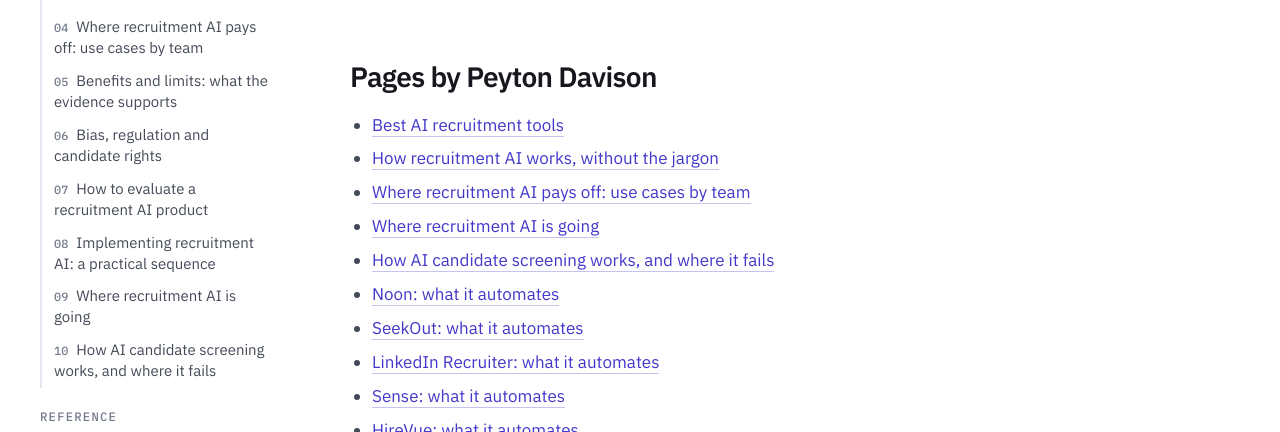
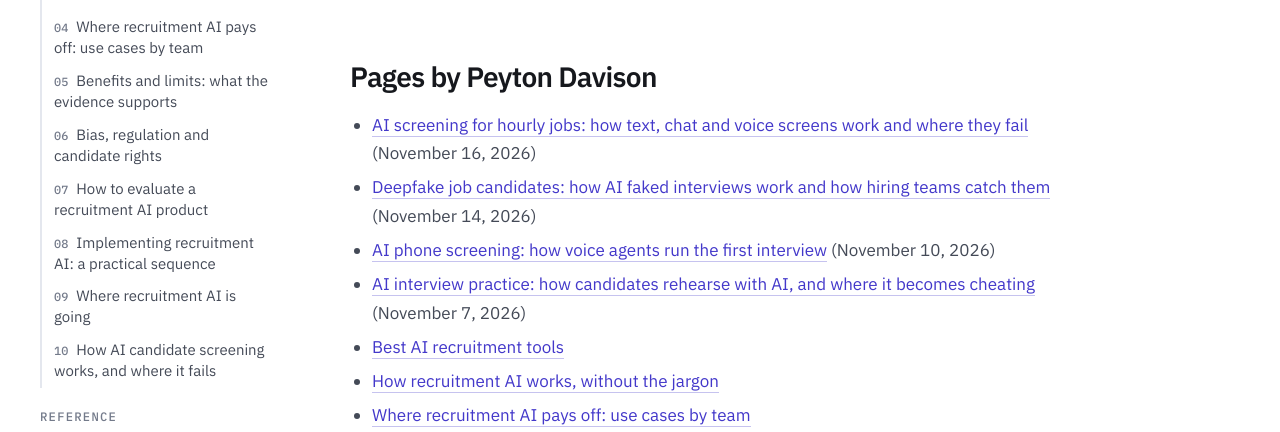
Before and after one commit to SourcingBench/recruitmentai-org, an Astro site: page /authors/peyton-davison in a window 1280 px wide. Shown: the part 319-751 px from the top of the page. Built offline with nearby package versions, Linux system fonts and the light colour scheme; Astro itself is replaced by a stand-in of ours.

Commit message:
List all bylined articles on writer pages, newest first (#37)
Co-authored-by: Devin AI <158243242+devin-ai-integration[bot]@users.noreply.github.com>

```diff
--- a/src/pages/authors/[slug].astro
+++ b/src/pages/authors/[slug].astro
@@ -1,14 +1,15 @@
 ---
 import Base from '../../layouts/Base.astro';
 import Toc from '../../components/Toc.astro';
-import { SITE_NAME, SITE_URL } from '../../data/site';
+import { SITE_NAME, SITE_URL, fmtDate } from '../../data/site';
+import explainers from '../../data/explainers.json';
 import chapters from '../../data/chapters.json';
 import vendors from '../../data/vendors.json';
 import { WRITERS, writerFor, personLd } from '../../data/writers';
-const ALL = [{ path: '/best-ai-recruitment-tools/', name: 'Best AI recruitment tools' }, ...chapters.map((c) => ({ path: `/guide/${c.slug}/`, name: c.title })), ...vendors.map((v) => ({ path: `/vendors/${v.slug}/`, name: `${v.name}: what it automates` }))];
+const ALL = [{ path: '/best-ai-recruitment-tools/', name: 'Best AI recruitment tools' }, ...chapters.map((c) => ({ path: `/guide/${c.slug}/`, name: c.title })), ...vendors.map((v) => ({ path: `/vendors/${v.slug}/`, name: `${v.name}: what it automates` })), ...(explainers as any[]).map((x) => ({ path: `/explainers/${x.slug}/`, name: x.title, date: x.date ?? x.updated }))] as { path: string; name: string; date?: string }[];
 export function getStaticPaths() { return WRITERS.map((w) => ({ params: { slug: w.slug }, props: { w } })); }
 const { w } = Astro.props as any;
-const mine = ALL.filter((p) => writerFor(p.path).slug === w.slug);
+const mine = ALL.filter((p) => writerFor(p.path).slug === w.slug).sort((x, y) => (y.date ?? '').localeCompare(x.date ?? ''));
 const schema = [{ '@context': 'https://schema.org', '@type': 'ProfilePage', mainEntity: { ...personLd(w), description: w.bio } }];
 ---
 <Base title={`${w.name}, Writer | ${SITE_NAME}`} description={w.bio} path={`/authors/${w.slug}/`} schema={schema}>
@@ -16,7 +17,7 @@ const schema = [{ '@context': 'https://schema.org', '@type': 'ProfilePage', main
     <article class="prose"><p class="crumbs"><a href="/">Home</a> › <a href="/authors/">Writers</a> › {w.name}</p><h1>{w.name}</h1>
       <p>{w.bio}</p>
       <h2>Pages by {w.name}</h2>
-      <ul>{mine.map((m) => <li><a href={m.path}>{m.name}</a></li>)}</ul>
+      <ul>{mine.map((m) => <li><a href={m.path}>{m.name}</a>{m.date && <> ({fmtDate(m.date)})</>}</li>)}</ul>
       <p><a href="/authors/">All writers</a></p>
     </article>
   </div>
```
